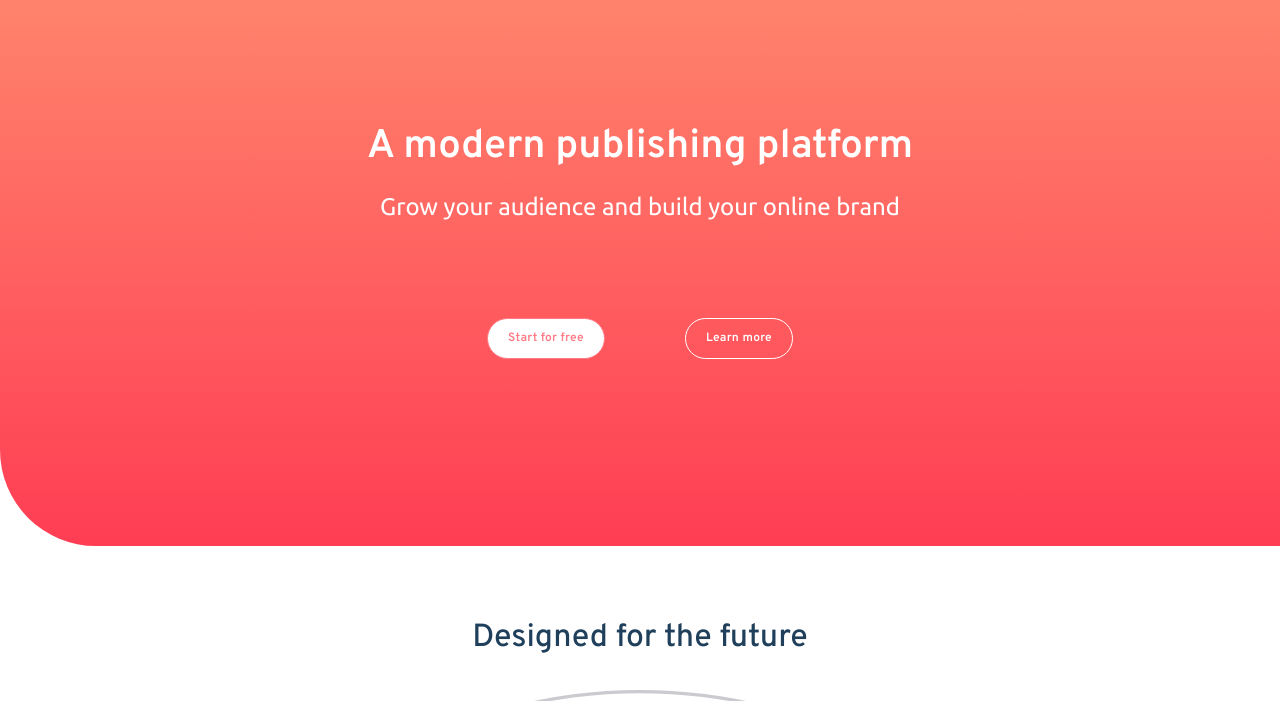
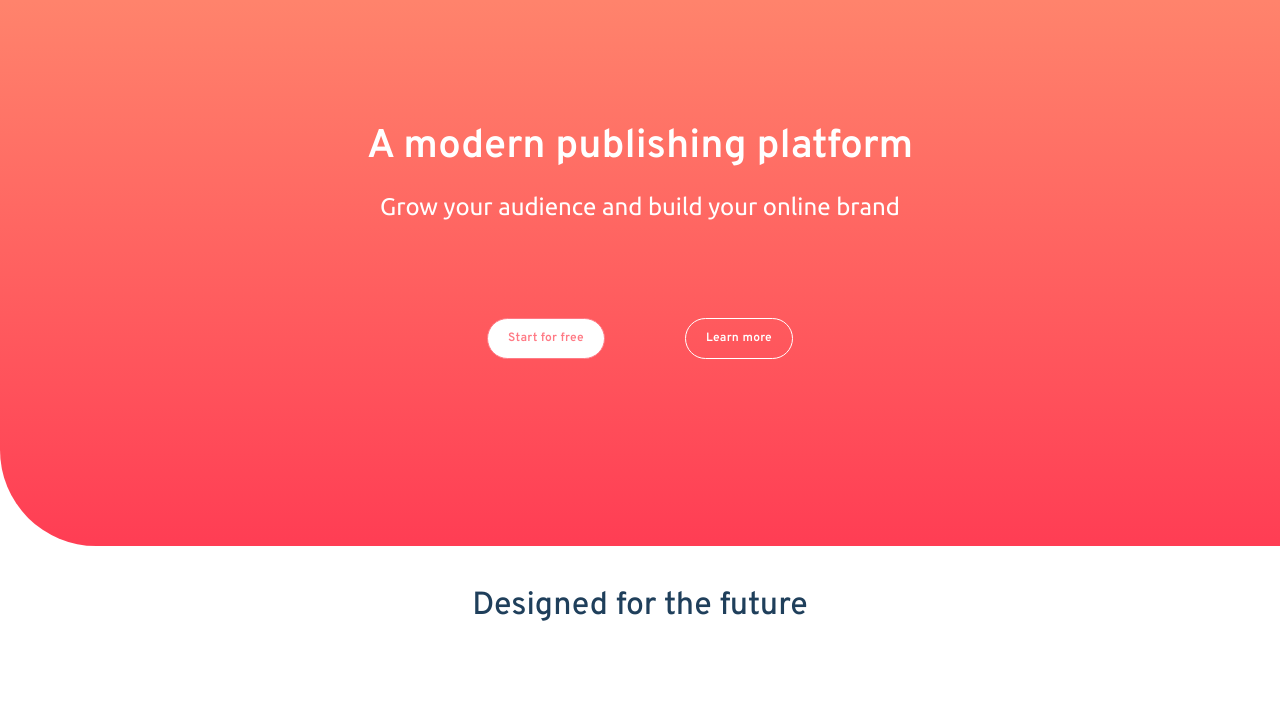
Before and after one commit to dareyOG/blogr-landing-page-main, a website: page public/index.html in a window 1280 px wide. Shown: the part 94-795 px from the top of the page. Drawn offline with nearby package versions, Linux system fonts and the light colour scheme; files that its build step writes are made by us from their sources.

Commit message:
Update index.html

```diff
--- a/public/index.html
+++ b/public/index.html
@@ -212,7 +212,7 @@
     <!-- Body -->
 
     <main class="font-ubuntu text-base flex flex-col items-center text-center desktop:gap-y-20">
-      <h1 class="font-overpass text-blue-300 font-medium text-[2rem] mt-[5rem] mx-auto">
+      <h1 class="font-overpass text-blue-300 font-medium text-[2rem] py-[3rem] mx-auto">
         Designed for the future
       </h1>
 
```
